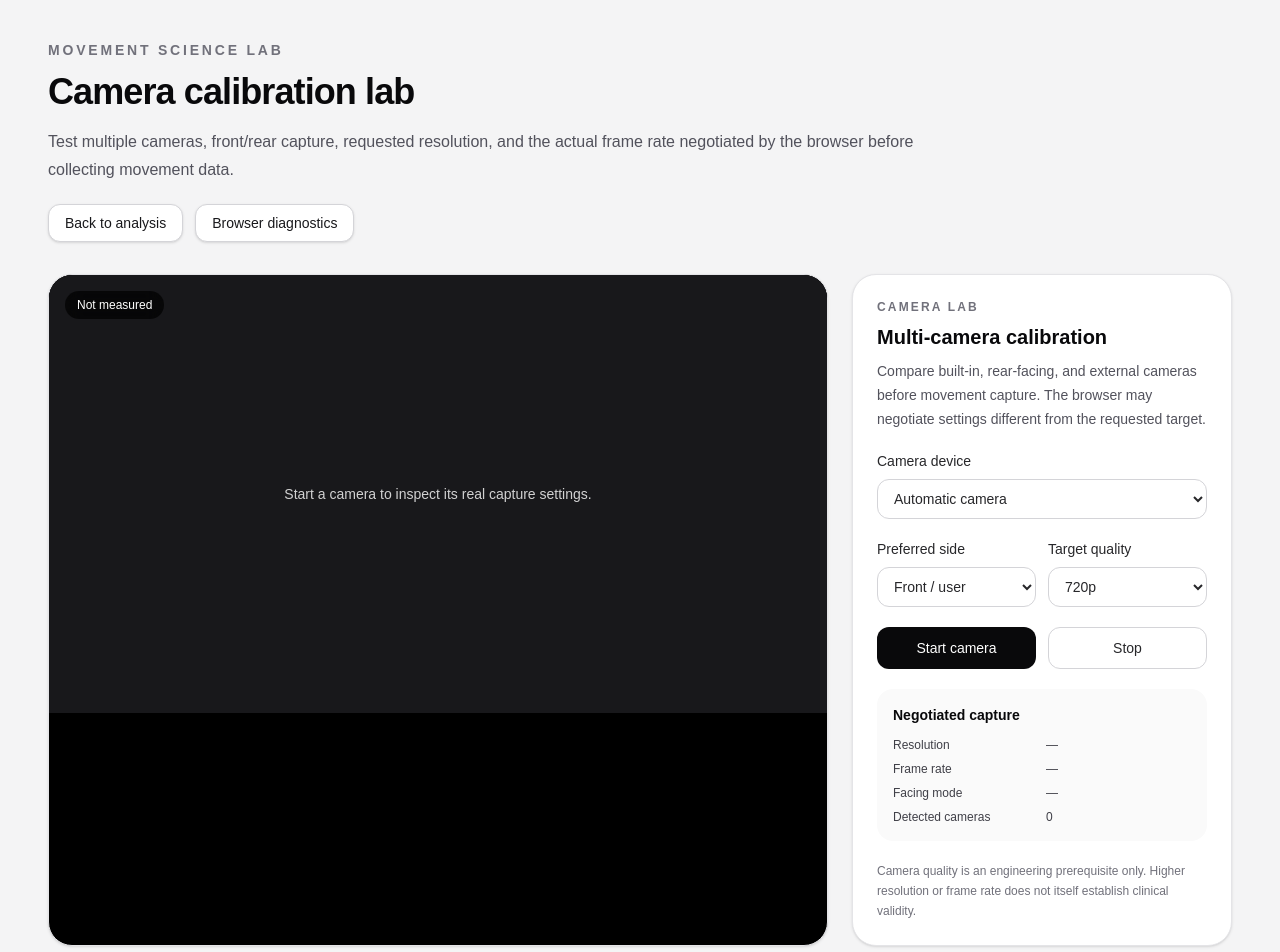
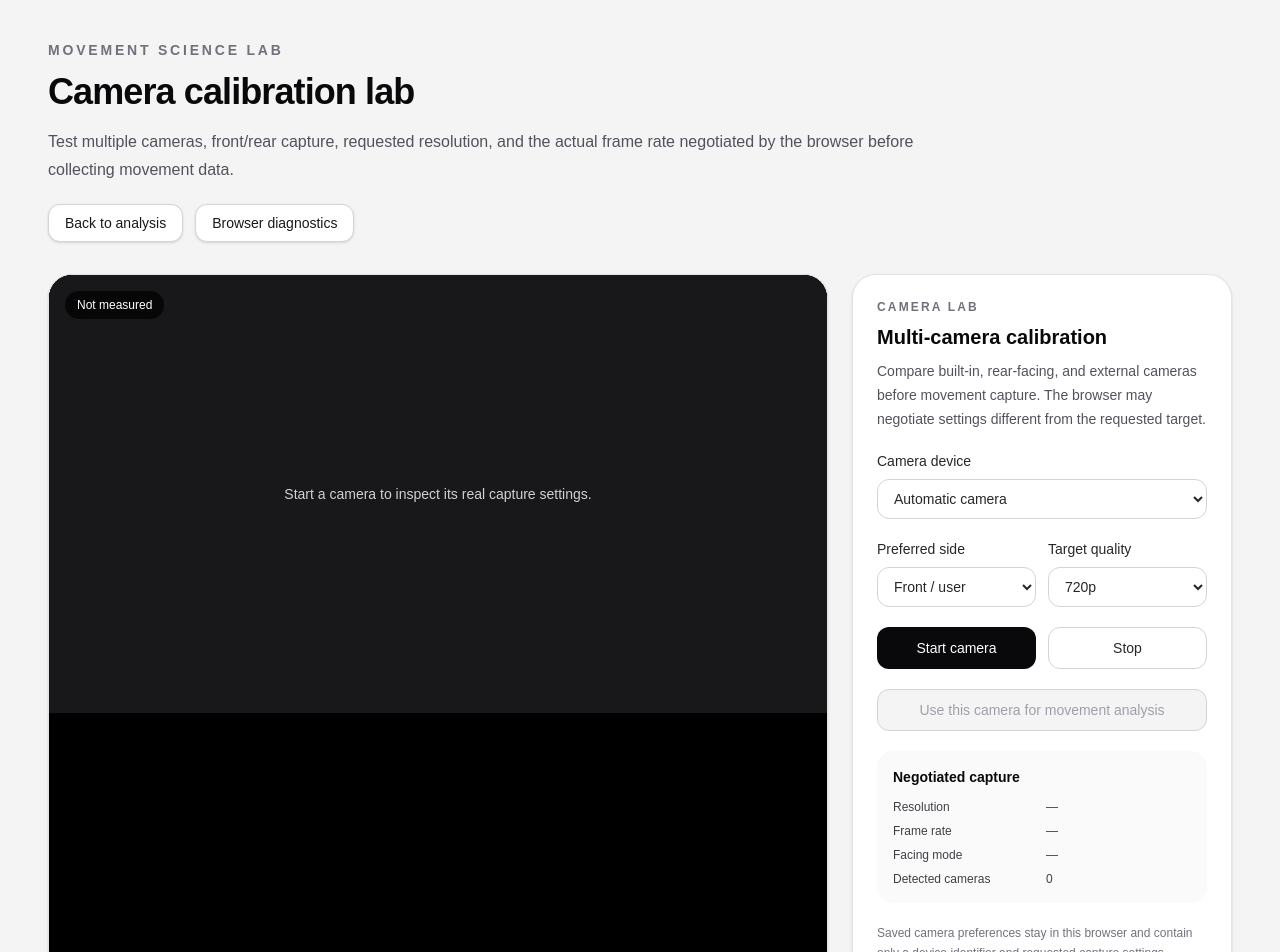
Before and after one commit to AadiJ1in/MovementScienceLab, a Next.js app: page /camera-lab in a window 1280 px wide. Shown: the top 952 px of the page. Built offline with nearby package versions, Linux system fonts and the light colour scheme.

Commit message:
Persist tested camera profile for movement analysis

```diff
--- a/components/diagnostics/CameraLab.tsx
+++ b/components/diagnostics/CameraLab.tsx
@@ -1,6 +1,13 @@
 "use client";
 
 import { useCallback, useEffect, useMemo, useRef, useState } from "react";
+import {
+  CAMERA_PROFILE_STORAGE_KEY,
+  DEFAULT_CAMERA_PREFERENCE,
+  buildCameraConstraints,
+  parseCameraPreference,
+  type CameraTargetResolution,
+} from "@/lib/pose/camera-preferences";
 
 type CameraOption = {
   deviceId: string;
@@ -20,11 +27,12 @@ export function CameraLab() {
   const streamRef = useRef<MediaStream | null>(null);
   const [cameras, setCameras] = useState<CameraOption[]>([]);
   const [selectedDeviceId, setSelectedDeviceId] = useState("");
-  const [facingMode, setFacingMode] = useState<"user" | "environment">("user");
-  const [targetResolution, setTargetResolution] = useState<"720p" | "1080p">("720p");
+  const [facingMode, setFacingMode] = useState<"user" | "environment">(DEFAULT_CAMERA_PREFERENCE.facingMode);
+  const [targetResolution, setTargetResolution] = useState<CameraTargetResolution>(DEFAULT_CAMERA_PREFERENCE.targetResolution);
   const [status, setStatus] = useState<"idle" | "starting" | "ready" | "error">("idle");
   const [error, setError] = useState<string | null>(null);
   const [profile, setProfile] = useState<CaptureProfile>({});
+  const [saved, setSaved] = useState(false);
 
   const stopStream = useCallback(() => {
     streamRef.current?.getTracks().forEach((track) => track.stop());
@@ -47,6 +55,12 @@ export function CameraLab() {
   }, []);
 
   useEffect(() => {
+    const stored = parseCameraPreference(window.localStorage.getItem(CAMERA_PROFILE_STORAGE_KEY));
+    setSelectedDeviceId(stored.deviceId ?? "");
+    setFacingMode(stored.facingMode);
+    setTargetResolution(stored.targetResolution);
+    setSaved(Boolean(window.localStorage.getItem(CAMERA_PROFILE_STORAGE_KEY)));
+
     void refreshDevices();
     const mediaDevices = navigator.mediaDevices;
     mediaDevices?.addEventListener?.("devicechange", refreshDevices);
@@ -60,24 +74,17 @@ export function CameraLab() {
     try {
       setStatus("starting");
       setError(null);
+      setSaved(false);
       streamRef.current?.getTracks().forEach((track) => track.stop());
 
-      const dimensions =
-        targetResolution === "1080p"
-          ? { width: { ideal: 1920 }, height: { ideal: 1080 } }
-          : { width: { ideal: 1280 }, height: { ideal: 720 } };
-
-      const videoConstraints: MediaTrackConstraints = {
-        ...dimensions,
-        frameRate: { ideal: 30, min: 20 },
-        ...(selectedDeviceId
-          ? { deviceId: { exact: selectedDeviceId } }
-          : { facingMode: { ideal: facingMode } }),
+      const requestedPreference = {
+        ...(selectedDeviceId ? { deviceId: selectedDeviceId } : {}),
+        facingMode,
+        targetResolution,
       };
-
       const stream = await navigator.mediaDevices.getUserMedia({
         audio: false,
-        video: videoConstraints,
+        video: buildCameraConstraints(requestedPreference),
       });
       streamRef.current = stream;
       const video = videoRef.current;
@@ -101,6 +108,19 @@ export function CameraLab() {
       setStatus("error");
       setError(caught instanceof Error ? caught.message : "Unable to start camera.");
     }
+  }
+
+  function saveForAnalysis() {
+    if (status !== "ready") return;
+    const testedDeviceId = profile.deviceId || selectedDeviceId || undefined;
+    const preference = {
+      ...(testedDeviceId ? { deviceId: testedDeviceId } : {}),
+      facingMode,
+      targetResolution,
+    };
+    window.localStorage.setItem(CAMERA_PROFILE_STORAGE_KEY, JSON.stringify(preference));
+    setSelectedDeviceId(testedDeviceId ?? "");
+    setSaved(true);
   }
 
   const qualityLabel = useMemo(() => {
@@ -139,7 +159,7 @@ export function CameraLab() {
           Camera device
           <select
             value={selectedDeviceId}
-            onChange={(event) => setSelectedDeviceId(event.target.value)}
+            onChange={(event) => { setSelectedDeviceId(event.target.value); setSaved(false); }}
             className="mt-2 w-full rounded-xl border border-zinc-300 bg-white px-3 py-2.5 text-sm"
           >
             <option value="">Automatic camera</option>
@@ -155,7 +175,7 @@ export function CameraLab() {
             <select
               value={facingMode}
               disabled={Boolean(selectedDeviceId)}
-              onChange={(event) => setFacingMode(event.target.value as "user" | "environment")}
+              onChange={(event) => { setFacingMode(event.target.value as "user" | "environment"); setSaved(false); }}
               className="mt-2 w-full rounded-xl border border-zinc-300 bg-white px-3 py-2.5 text-sm disabled:bg-zinc-100"
             >
               <option value="user">Front / user</option>
@@ -166,7 +186,7 @@ export function CameraLab() {
             Target quality
             <select
               value={targetResolution}
-              onChange={(event) => setTargetResolution(event.target.value as "720p" | "1080p")}
+              onChange={(event) => { setTargetResolution(event.target.value as CameraTargetResolution); setSaved(false); }}
               className="mt-2 w-full rounded-xl border border-zinc-300 bg-white px-3 py-2.5 text-sm"
             >
               <option value="720p">720p</option>
@@ -184,6 +204,15 @@ export function CameraLab() {
           </button>
         </div>
 
+        <button
+          type="button"
+          disabled={status !== "ready"}
+          onClick={saveForAnalysis}
+          className="w-full rounded-xl border border-zinc-300 bg-white px-4 py-2.5 text-sm font-medium text-zinc-900 disabled:cursor-not-allowed disabled:bg-zinc-100 disabled:text-zinc-400"
+        >
+          {saved ? "Saved for movement analysis" : "Use this camera for movement analysis"}
+        </button>
+
         <div className="rounded-2xl bg-zinc-50 p-4 text-sm text-zinc-700">
           <p className="font-semibold text-zinc-950">Negotiated capture</p>
           <dl className="mt-3 grid grid-cols-2 gap-2 text-xs">
@@ -197,7 +226,7 @@ export function CameraLab() {
         {error && <div className="rounded-2xl border border-red-200 bg-red-50 p-4 text-sm text-red-800">{error}</div>}
 
         <p className="text-xs leading-5 text-zinc-500">
-          Camera quality is an engineering prerequisite only. Higher resolution or frame rate does not itself establish clinical validity.
+          Saved camera preferences stay in this browser and contain only a device identifier and requested capture settings. Camera quality is an engineering prerequisite only; it does not establish clinical validity.
         </p>
       </aside>
     </div>
```
